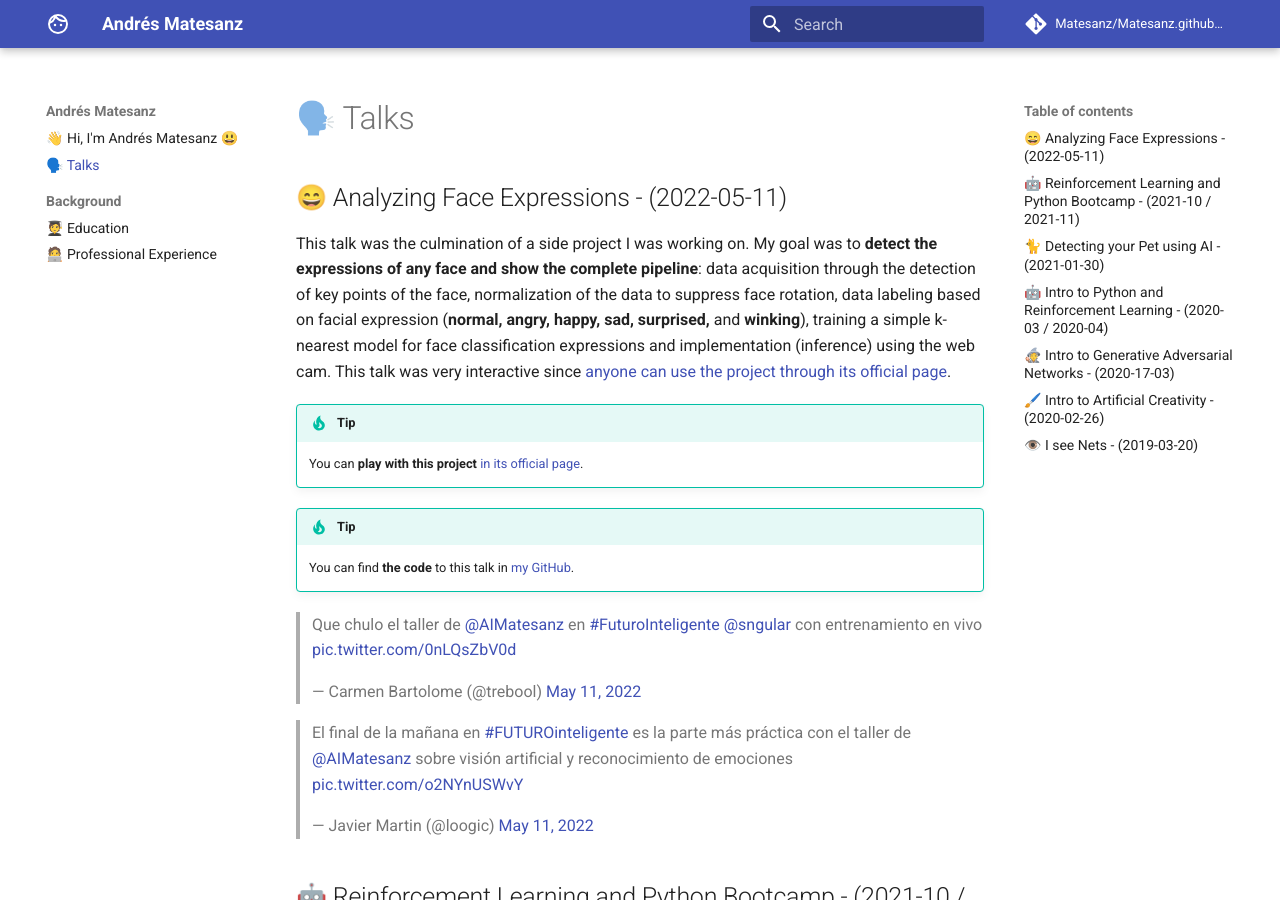
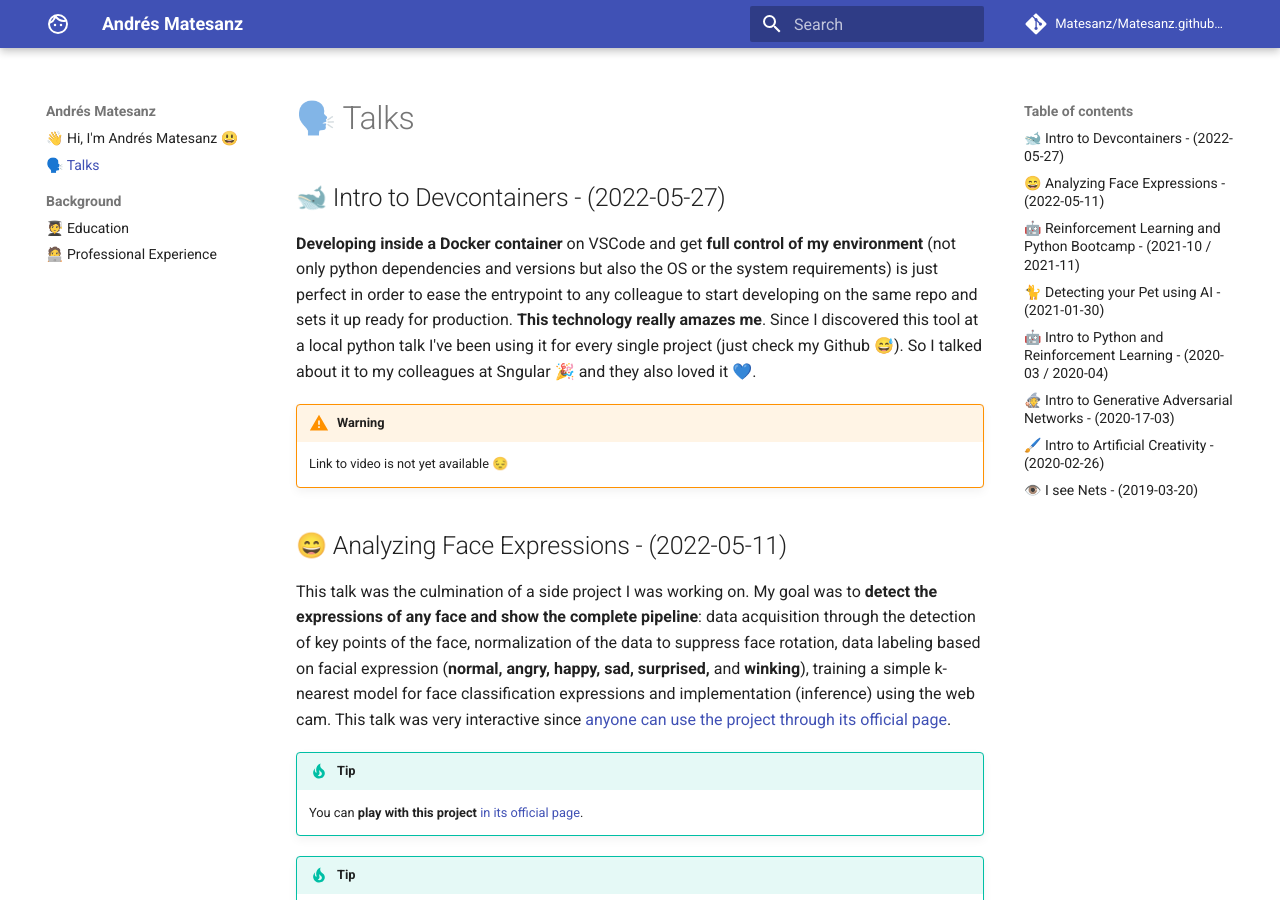
Before and after one commit to Matesanz/Matesanz.github.io, an MkDocs documentation site: the page built from docs/talks.md, in a window 1280 px wide and 900 px high. Built offline with MkDocs 1.6.1 and Material for MkDocs 9.7.7, drawn with Linux system fonts in a browser that asks for light colours; comment, search, counter and statistics services are not loaded.

Commit message:
✨ add "Intro to devcontainers" Talk

```diff
--- a/docs/talks.md
+++ b/docs/talks.md
@@ -1,4 +1,11 @@
 # 🗣️ Talks
+
+## 🐋 Intro to Devcontainers - (2022-05-27)
+
+**Developing inside a Docker container** on VSCode and get **full control of my environment** (not only python dependencies and versions but also the OS or the system requirements) is just perfect in order to ease the entrypoint to any colleague to start developing on the same repo and sets it up ready for production. **This technology really amazes me**. Since I discovered this tool at a local python talk I've been using it for every single project (just check my Github 😅). So I talked about it to my colleagues at Sngular 🎉 and they also loved it 💙.
+
+!!! warning
+    Link to video is not yet available 😔
 
 ## 😄 Analyzing Face Expressions - (2022-05-11)
 
```
